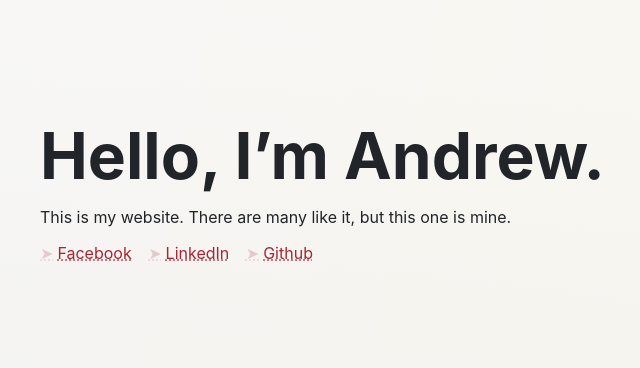
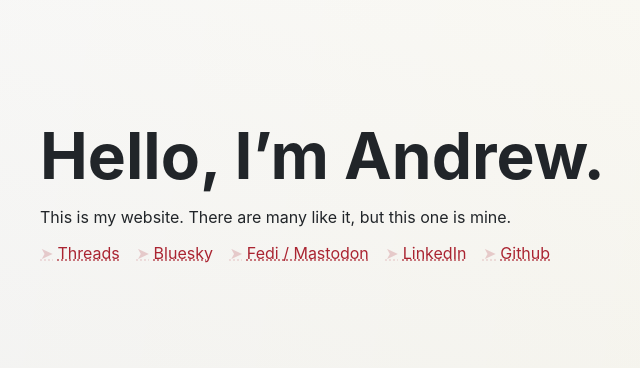
Before and after one commit to fongandrew/andrewfong.com, a website built with Parcel: page src/index.html in a window 1280 px wide. Shown: the part 192-560 px from the top of the page, without its empty margins (150-790 px from the left). Built offline with nearby package versions, Linux system fonts and the light colour scheme.

Commit message:
New social

```diff
--- a/src/index.html
+++ b/src/index.html
@@ -20,7 +20,9 @@
         <h1>Hello, I’m Andrew.</h1>
         <p>This is my website. There are many like it, but this one is mine.</p>
         <nav>
-            <a href="http://facebook.com/giantsquirrel/">Facebook</a>
+            <a href="https://www.threads.net/@fongandrew">Threads</a>
+            <a href="https://bsky.app/profile/aftd.bsky.social">Bluesky</a>
+            <a href="https://sfba.social/@aftd">Fedi / Mastodon</a>
             <a href="https://www.linkedin.com/in/fongandrew">LinkedIn</a>
             <a href="http://github.com/fongandrew/">Github</a>
         </nav>
```
